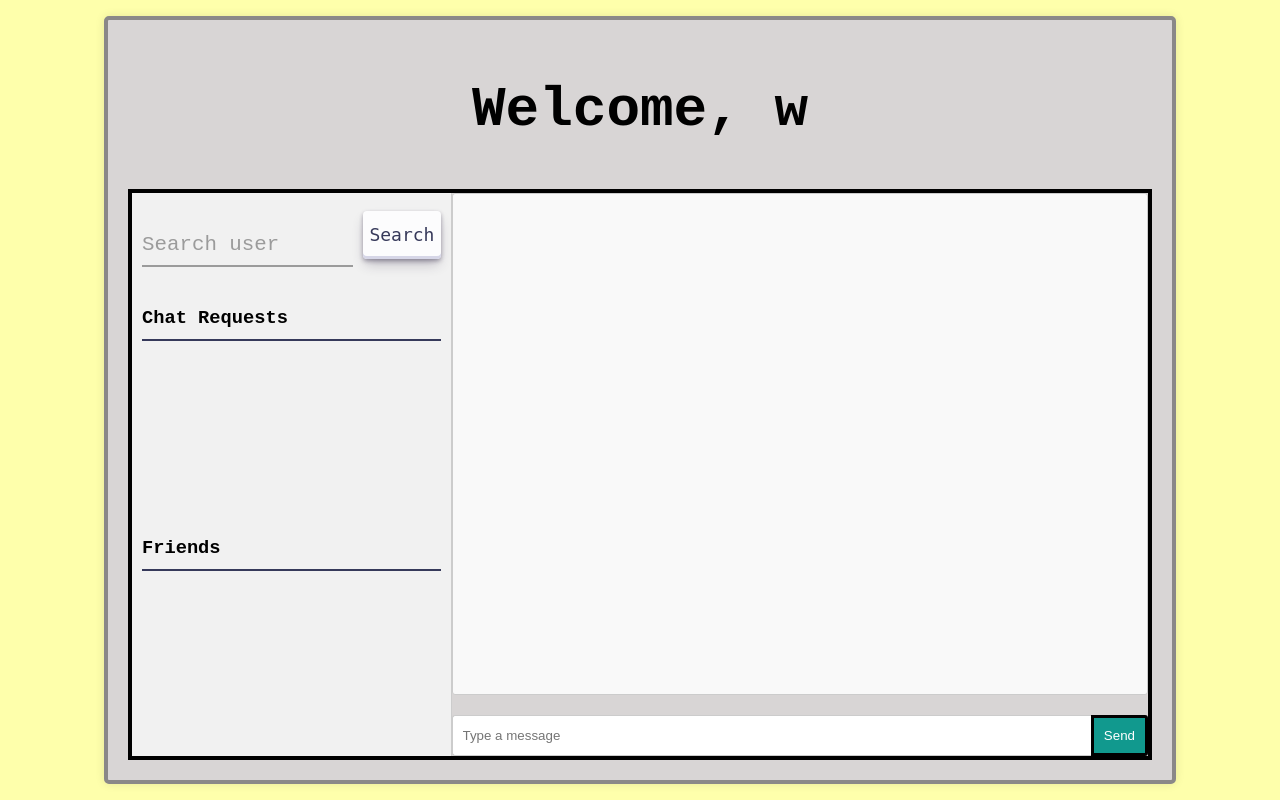
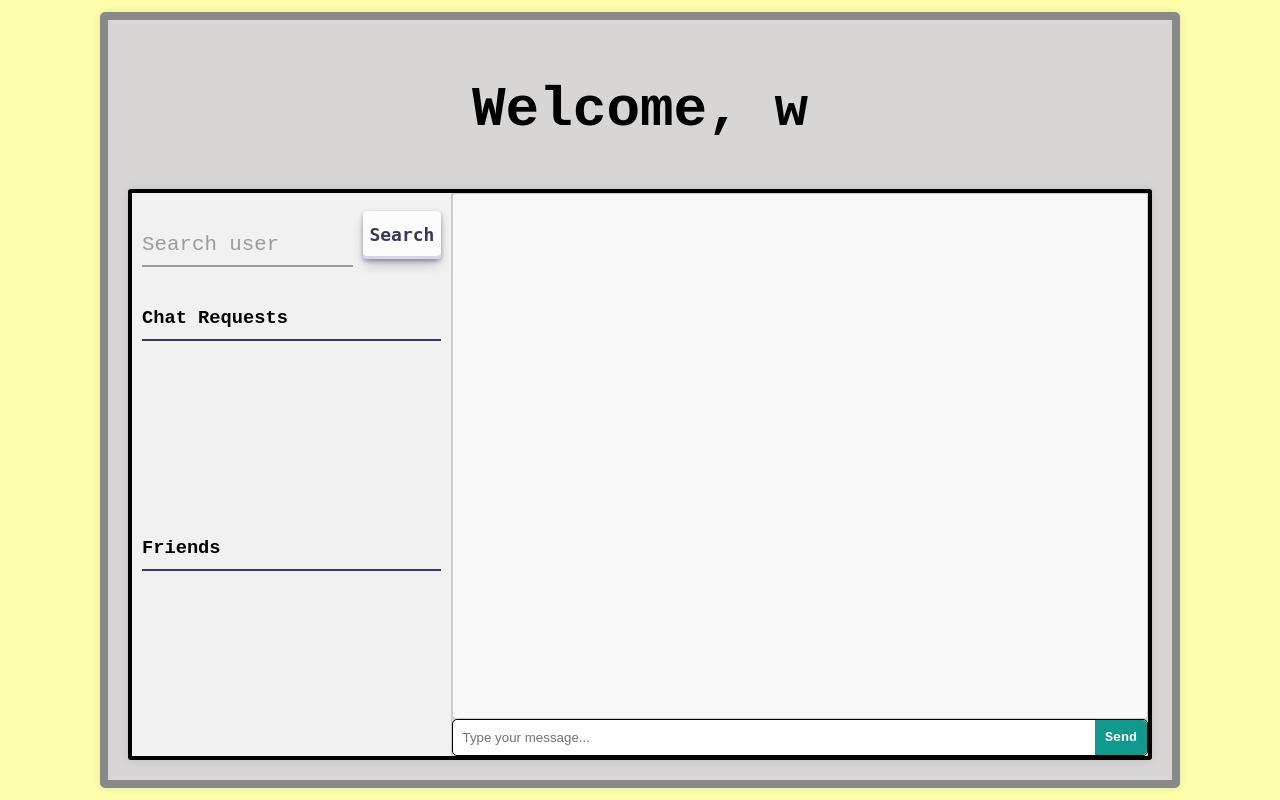
Before and after one commit to romacw1484/retro-chat-app, a Flask app: page /chat in a window 1280 px wide. Run offline with Flask 2, Linux system fonts and the light colour scheme; a user stored in the database is signed in; data that the repository does not hold is empty; some libraries are stand-ins or nearby versions.

Commit message:
Manual edits to chat.html and chat.css

```diff
--- a/static/css/chat.css
+++ b/static/css/chat.css
@@ -14,7 +14,7 @@ body {
     height: 90%;
     margin: 50px auto;
     padding: 20px;
-    border: 4px solid #8a8888;
+    border: 8px solid #8a8888;
     border-radius: 5px;
     background-color: #d8d5d5;
     box-shadow: 0 0 10px rgba(0, 0, 0, 0.1);
@@ -33,6 +33,8 @@ body {
     display: flex;
     flex: 1;
     border: 4px solid #000000;
+    box-shadow: 0 0 10px rgba(0, 0, 0, 0.1);
+    border-radius: 3px;
 }
 
 .chat-sidebar {
@@ -115,12 +117,12 @@ body {
     background-color: #FCFCFD;
     border-radius: 4px;
     border-width: 0;
-    box-shadow: rgba(45, 35, 66, 0.4) 0 2px 4px,rgba(45, 35, 66, 0.3) 0 7px 13px -3px,#D6D6E7 0 -3px 0 inset;
+    box-shadow: rgba(45, 35, 66, 0.4) 0 2px 4px, rgba(45, 35, 66, 0.3) 0 7px 13px -3px, #D6D6E7 0 -3px 0 inset;
     box-sizing: border-box;
     color: #36395A;
     cursor: pointer;
     display: inline-flex;
-    font-family: "JetBrains Mono",monospace;
+    font-family: "JetBrains Mono", monospace;
     height: 48px;
     justify-content: center;
     line-height: 1;
@@ -131,14 +133,15 @@ body {
     position: relative;
     text-align: left;
     text-decoration: none;
-    transition: box-shadow .15s,transform .15s;
+    transition: box-shadow .15s, transform .15s;
     user-select: none;
     -webkit-user-select: none;
     touch-action: manipulation;
     white-space: nowrap;
-    will-change: box-shadow,transform;
+    will-change: box-shadow, transform;
     font-size: 18px;
     margin-left: 10px;
+    font-weight: bold;
 }
 
 .button-30:focus {
@@ -224,7 +227,7 @@ body {
     border-radius: 3px;
     border: 1px solid #ccc;
     overflow-y: auto;
-    margin-bottom: 10px;
+    margin-bottom: 0; /* Remove the bottom margin */
 }
 
 .chat-message {
@@ -247,24 +250,27 @@ body {
 
 .chat-input {
     display: flex;
-    margin-top: 10px;
+    border: 1px solid #000; /* Add border to the input container */
+    border-radius: 5px; /* Add border radius to the input container */
 }
 
 .chat-input input {
     flex: 1;
     padding: 10px;
-    border: 1px solid #ccc;
-    border-radius: 3px 0 0 3px;
-    border-right: none;
+    border: none; /* Remove individual input border */
+    border-radius: 5px 0 0 5px; /* Adjust the radius to round the left corners */
+    outline: none; /* Remove the outline */
 }
 
 .chat-input button {
     padding: 10px;
-    border: 3px solid #000000;
-    border-radius: 0 3px 3px 0;
+    border: none; /* Remove individual button border */
+    border-radius: 0 5px 5px 0; /* Adjust the radius to round the right corners */
     background-color: #11998e;
     color: white;
     cursor: pointer;
+    font-family: 'Courier New', Courier, monospace; /* Old-school font */
+    font-weight: bold;
 }
 
 .chat-input button:hover {
--- a/templates/chat.html
+++ b/templates/chat.html
@@ -34,10 +34,9 @@
             <div class="chat-content">
                 <div id="chat" class="chat-messages"></div>
                 <div class="chat-input">
-                    <input type="text" id="recipient" placeholder="Recipient" style="display: none;">
-                    <input type="text" id="message" placeholder="Type a message">
-                    <button id="send">Send</button>
-                </div>
+    <input type="text" placeholder="Type your message...">
+    <button type="button">Send</button>
+            </div>
             </div>
         </div>
     </div>
```
